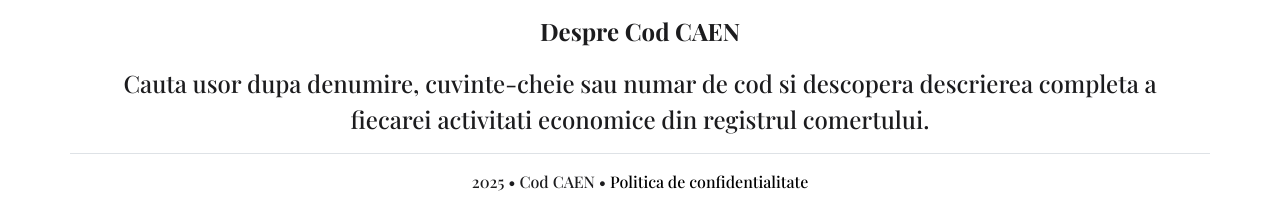
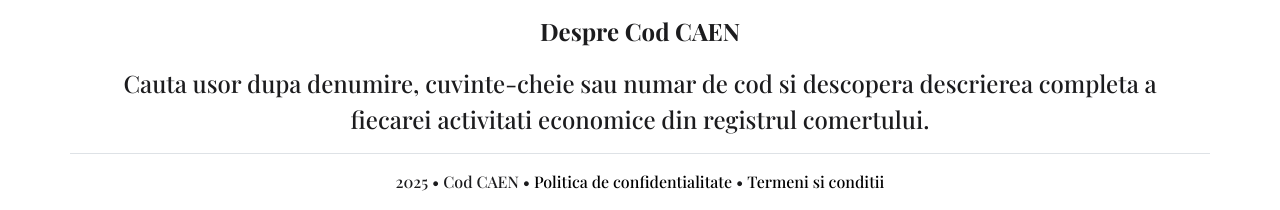
Before and after one commit to appinqode/codcaen, a plain HTML site: page index.html in a window 1280 px wide. Shown: the part 834-1044 px from the top of the page. Drawn offline with nearby package versions, Linux system fonts and the light colour scheme; a web font is replaced by a local one.

Commit message:
Update index.html

```diff
--- a/index.html
+++ b/index.html
@@ -101,7 +101,7 @@
 			<div class="row border-top">
 				<div class="col-12 mt-3">
 					<p class="fs-6 fw-medium">
-						<script>document.write(new Date().getFullYear())</script>&nbsp;&bull;&nbsp;Cod CAEN&nbsp;&bull;&nbsp;<a href="https://appinqode.github.io/codcaenprivacypolicy/" class="text-black border border-0 text-decoration-none m-0 p-0" target="_blank">Politica de confidentialitate</a>
+						<script>document.write(new Date().getFullYear())</script>&nbsp;&bull;&nbsp;Cod CAEN&nbsp;&bull;&nbsp;<a href="https://appinqode.github.io/codcaenprivacypolicy/" class="text-black border border-0 text-decoration-none m-0 p-0" target="_blank">Politica de confidentialitate</a>&nbsp;&bull;&nbsp;<a href="https://appinqode.github.io/codcaenterms/" class="text-black border border-0 text-decoration-none m-0 p-0" target="_blank">Termeni si conditii</a>
 					</p>
 				</div>
 			</div>
```
